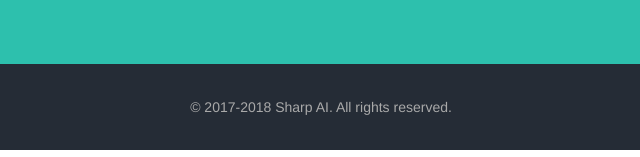
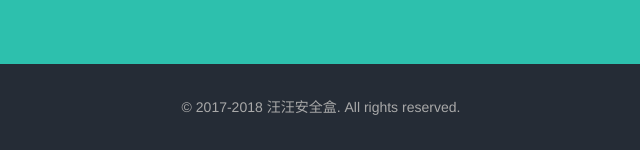
Before and after one commit to SharpAI/product.intro, a plain HTML site: page sharp-index.html in a window 1280 px wide. Shown: the part 3807-3964 px from the top of the page, 319-959 px from the left. Drawn offline with Linux system fonts and the light colour scheme.

Commit message:
Update sharp-index.html

```diff
--- a/sharp-index.html
+++ b/sharp-index.html
@@ -4,7 +4,7 @@
     <meta charset="utf-8">
     <meta http-equiv="X-UA-Compatible" content="IE=edge">
     <meta name="viewport" content="width=device-width, initial-scale=1">
-    <title>sharp-index</title>
+    <title>汪汪安全盒-index</title>
     <link href="css/bootstrap.css" rel="stylesheet">
     <link rel="stylesheet" href="css/animate.min.css">
     <link rel="stylesheet" href="css/sharp-index.css">
@@ -355,7 +355,7 @@
     <!-- footer部分 -->
     <div class="row">
       <div class="footer col-lg-12 col-md-12 col-sm-12 col-xs-12">
-        <p class="footer-p">&copy; 2017-2018 Sharp AI. All rights reserved.</p>
+        <p class="footer-p">&copy; 2017-2018 汪汪安全盒. All rights reserved.</p>
       </div>
     </div>
 
```
